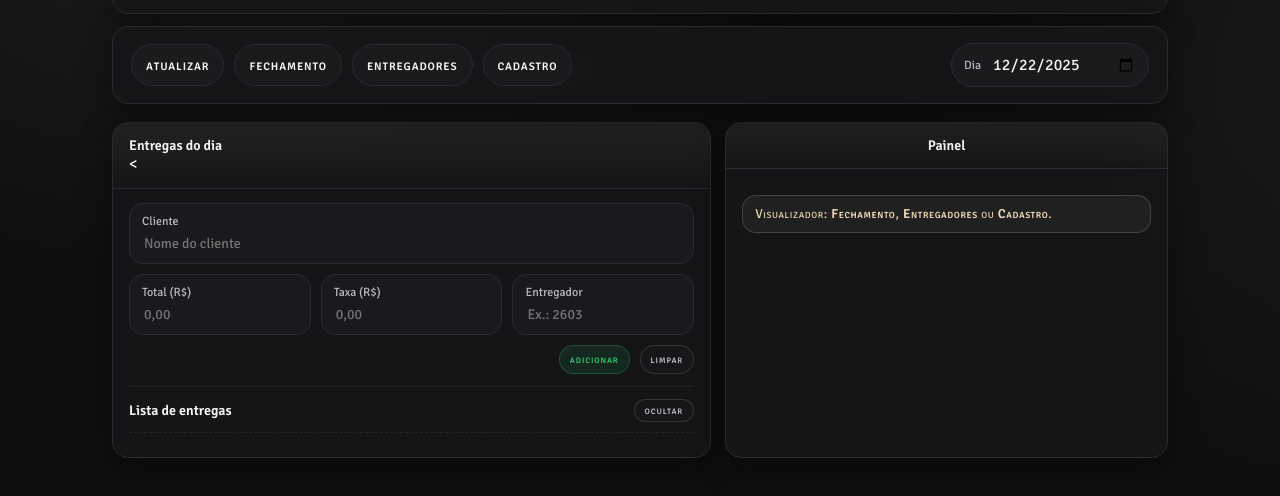
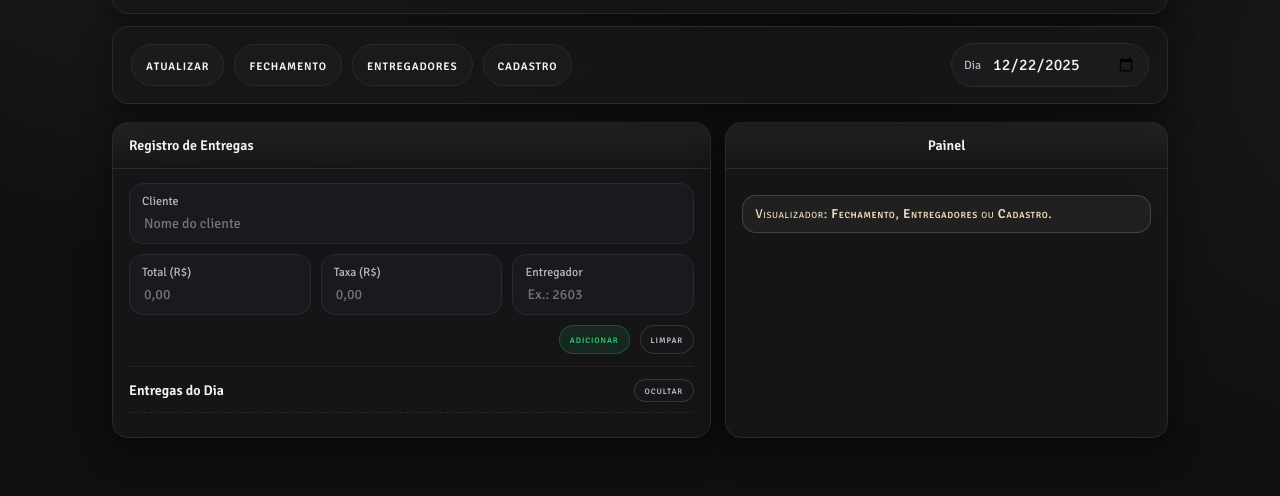
Before and after one commit to oejunior/manual, a plain HTML site: page delivery-dev.html in a window 1280 px wide. Shown: the part 84-580 px from the top of the page. Drawn offline with Linux system fonts and the light colour scheme; no server answers; a web font is replaced by a local one.

Commit message:
Update delivery-dev.html

```diff
--- a/delivery-dev.html
+++ b/delivery-dev.html
@@ -214,7 +214,7 @@
   <div class="grid">
     <section class="card">
       <header>
-        <div><h2>Entregas do dia</h2><</div>
+        <div><h2><center></center>Registro de Entregas</center></h2></div>
         <span class="tag" id="authTag">🔒 sem login</span>
       </header>
       <div class="body">
@@ -237,7 +237,7 @@
 
         <div class="sep"></div>
         <header style="padding:0;border:none;background:none;display:flex;align-items:center;justify-content:space-between;gap:10px">
-          <h2 style="margin:0;font-size:14px">Lista de entregas</h2>
+          <h2 style="margin:0;font-size:14px">Entregas do Dia</h2>
           <div style="display:flex;align-items:center;gap:10px">
             <span class="hint" id="pendingBadge" style="display:none">0 pendentes</span>
             <button class="sbtn tiny" id="btnToggleDeliveries" type="button">Ocultar</button>
```
